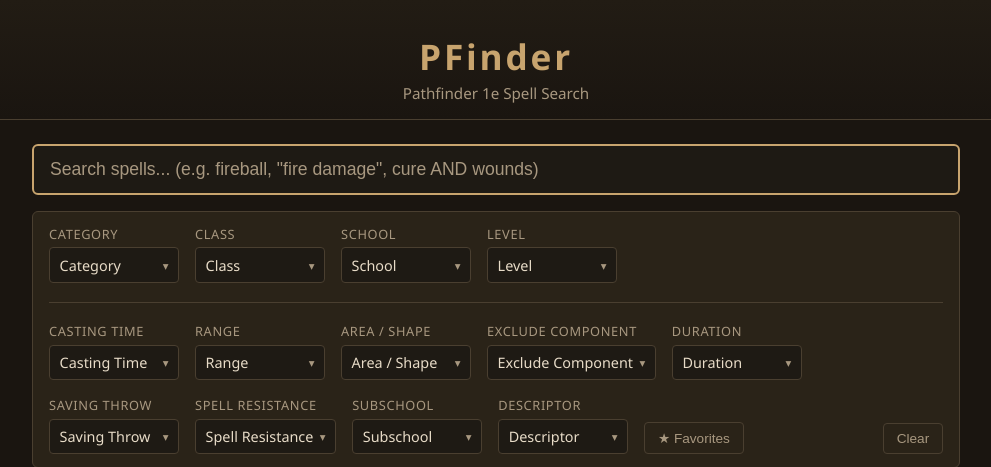
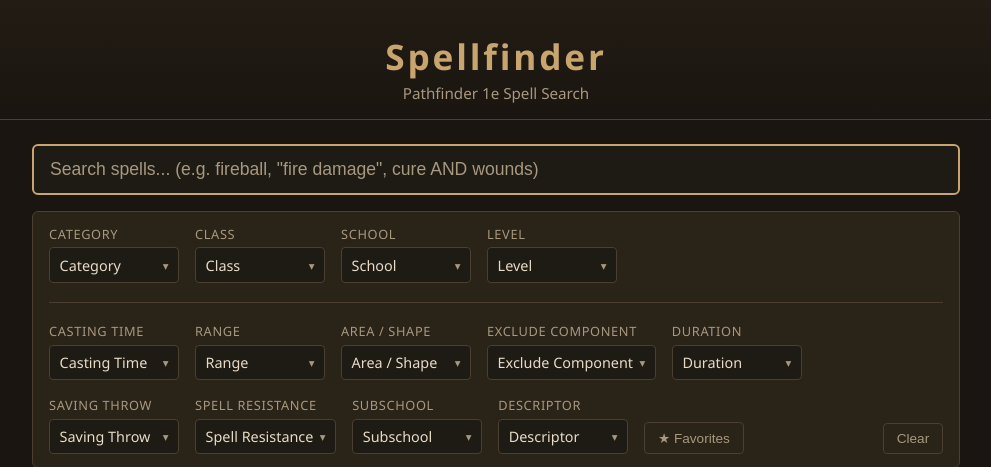
Before and after one commit to BubbleCoding/Spellfinder-PF1E, a Flask app: page / in a window 1280 px wide. Shown: the top 467 px of the page, without its empty margins (144-1135 px from the left). Run offline with Flask 3, Linux system fonts and the light colour scheme; data that the repository does not hold is empty; parts of the project's set-up code (start-up, migrations or seed data) failed here and were passed over.

Commit message:
Changed the name

```diff
--- a/app.py
+++ b/app.py
@@ -1,4 +1,4 @@
-"""Flask app serving the PFinder spell search API and frontend."""
+"""Flask app serving the Spellfinder spell search API and frontend."""
 
 import os
 import sqlite3
--- a/init_db.py
+++ b/init_db.py
@@ -134,7 +134,7 @@
 
 def download_csv() -> str:
     print(f"Downloading spells.csv from GitHub...")
-    req = urllib.request.Request(CSV_URL, headers={"User-Agent": "PFinder/1.0"})
+    req = urllib.request.Request(CSV_URL, headers={"User-Agent": "Spellfinder/1.0"})
     with urllib.request.urlopen(req) as resp:
         data = resp.read().decode("utf-8-sig")  # handle BOM if present
     print(f"Downloaded {len(data):,} bytes.")
--- a/static/app.js
+++ b/static/app.js
@@ -1,4 +1,4 @@
-// PFinder — frontend logic
+// Spellfinder — frontend logic
 
 // ── MultiSelect component ─────────────────────────────────────────────────────
 class MultiSelect {
@@ -165,10 +165,10 @@
 let showFavoritesOnly = false;
 
 // Favorites — persisted as a Set of spell IDs in localStorage
-let favorites = new Set(JSON.parse(localStorage.getItem("pfinder_favorites") || "[]"));
+let favorites = new Set(JSON.parse(localStorage.getItem("spellfinder_favorites") || "[]"));
 
 function saveFavorites() {
-    localStorage.setItem("pfinder_favorites", JSON.stringify([...favorites]));
+    localStorage.setItem("spellfinder_favorites", JSON.stringify([...favorites]));
 }
 
 // ── MultiSelect instances ─────────────────────────────────────────────────────
--- a/templates/index.html
+++ b/templates/index.html
@@ -3,12 +3,12 @@
 <head>
     <meta charset="UTF-8">
     <meta name="viewport" content="width=device-width, initial-scale=1.0">
-    <title>PFinder — Pathfinder Spell Search</title>
+    <title>Spellfinder — Pathfinder 1e Spell Search</title>
     <link rel="stylesheet" href="/static/style.css">
 </head>
 <body>
     <header>
-        <h1>PFinder</h1>
+        <h1>Spellfinder</h1>
         <p class="subtitle">Pathfinder 1e Spell Search</p>
     </header>
 
```
Also changed, not shown: CLAUDE.md (+2 -2 lines), README.md.
